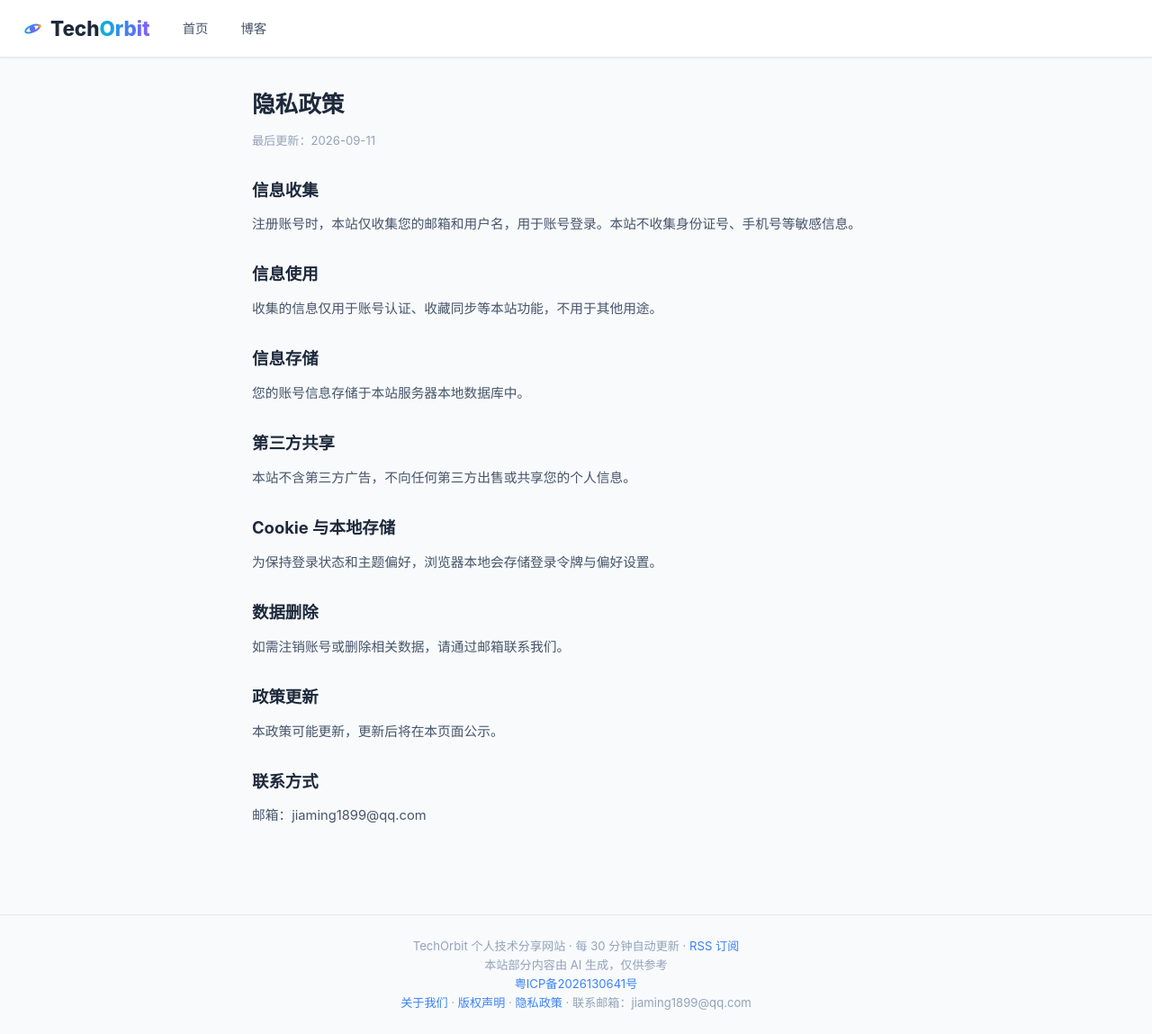
After one commit to jiaming-lng/news-aggregator, a Flask app: page /privacy in a window 1280 px wide. The commit adds this page. Shown: the whole page at 90% size. Run offline with Flask 3, Linux system fonts and the light colour scheme.

Commit message:
feat: 新增关于我们/版权声明/隐私政策页面，并加入全站页脚导航

```diff
--- a/backend/app.py
+++ b/backend/app.py
@@ -41,7 +41,7 @@ app = Flask(__name__, static_folder=FRONTEND_DIR, static_url_path='')
 CORS(app)
 
 # 静态资源版本号（修改静态文件时递增，用于缓存失效）
-ASSET_VERSION = '18'
+ASSET_VERSION = '19'
 
 # 管理员邮箱白名单（逗号分隔），注册时命中会自动授予管理员角色
 ADMIN_EMAILS = {
@@ -367,6 +367,24 @@ def blog_detail(post_id):
 def admin_blog():
     """博客管理页面（纯前端壳，数据接口由 require_admin 保护）"""
     return send_from_directory(TEMPLATES_DIR, 'admin-blog.html')
+
+
+@app.route('/about')
+def about_page():
+    """关于我们"""
+    return send_from_directory(TEMPLATES_DIR, 'about.html')
+
+
+@app.route('/copyright')
+def copyright_page():
+    """版权声明"""
+    return send_from_directory(TEMPLATES_DIR, 'copyright.html')
+
+
+@app.route('/privacy')
+def privacy_page():
+    """隐私政策"""
+    return send_from_directory(TEMPLATES_DIR, 'privacy.html')
 
 
 # ============================================================
--- a/frontend/css/style.css
+++ b/frontend/css/style.css
@@ -791,6 +791,43 @@ a:hover { color: var(--accent-hover); }
   margin-top: 40px;
 }
 
+/* ---- 静态说明页（关于 / 版权 / 隐私） ---- */
+.static-page {
+  max-width: 760px;
+  margin: 0 auto;
+  padding: 32px 20px 48px;
+  color: var(--text-secondary);
+}
+.static-page h1 {
+  font-size: 1.6rem;
+  font-weight: 800;
+  color: var(--text-primary);
+  margin: 0 0 8px;
+}
+.static-page .static-date {
+  color: var(--text-muted);
+  font-size: 0.82rem;
+  margin-bottom: 24px;
+}
+.static-page h2 {
+  font-size: 1.15rem;
+  font-weight: 700;
+  color: var(--text-primary);
+  margin: 28px 0 10px;
+}
+.static-page p,
+.static-page li {
+  font-size: 0.92rem;
+  line-height: 1.8;
+  margin: 8px 0;
+}
+.static-page ul {
+  padding-left: 20px;
+}
+.static-page a {
+  color: var(--accent);
+}
+
 /* ---- 管理后台样式 ---- */
 .admin-wrapper {
   max-width: 1280px;
--- a/frontend/templates/admin-blog.html
+++ b/frontend/templates/admin-blog.html
@@ -6,7 +6,7 @@
   <meta name="viewport" content="width=device-width, initial-scale=1.0">
   <title>博客管理 - TechOrbit</title>
   <meta name="robots" content="noindex, nofollow">
-  <link rel="stylesheet" href="/css/style.css?v=17">
+  <link rel="stylesheet" href="/css/style.css?v=19">
   <link rel="icon" href="/favicon.svg" type="image/svg+xml">
 </head>
 <body>
--- a/frontend/templates/admin.html
+++ b/frontend/templates/admin.html
@@ -7,7 +7,7 @@
   <title>管理后台 - TechOrbit</title>
   <meta name="description" content="TechOrbit 管理后台">
   <meta name="robots" content="noindex, nofollow">
-  <link rel="stylesheet" href="/css/style.css?v=17">
+  <link rel="stylesheet" href="/css/style.css?v=19">
   <link rel="icon" href="/favicon.svg" type="image/svg+xml">
 </head>
 <body>
--- a/frontend/templates/article-detail.html
+++ b/frontend/templates/article-detail.html
@@ -6,7 +6,7 @@
   <meta name="viewport" content="width=device-width, initial-scale=1.0">
   <title>文章详情 - TechOrbit</title>
   <meta name="description" content="TechOrbit 文章详情页">
-  <link rel="stylesheet" href="/css/style.css?v=17">
+  <link rel="stylesheet" href="/css/style.css?v=19">
   <link rel="icon" href="/favicon.svg" type="image/svg+xml">
 </head>
 <body>
@@ -111,6 +111,7 @@
   <p>TechOrbit 个人技术分享网站 · 每 30 分钟自动更新</p>
   <p>本站部分内容由 AI 生成，仅供参考</p>
   <p><a href="https://beian.miit.gov.cn/" target="_blank" rel="noopener">粤ICP备2026130641号</a></p>
+  <p><a href="/about">关于我们</a> · <a href="/copyright">版权声明</a> · <a href="/privacy">隐私政策</a> · 联系邮箱：jiaming1899@qq.com</p>
 </footer>
 
 <div class="toast" id="toast" role="alert" aria-live="polite" aria-atomic="true"></div>
--- a/frontend/templates/blog-detail.html
+++ b/frontend/templates/blog-detail.html
@@ -6,7 +6,7 @@
   <meta name="viewport" content="width=device-width, initial-scale=1.0">
   <title>文章 - TechOrbit 博客</title>
   <meta name="description" content="TechOrbit 博客 - 原创技术文章与开发经验分享">
-  <link rel="stylesheet" href="/css/style.css?v=17">
+  <link rel="stylesheet" href="/css/style.css?v=19">
   <link rel="icon" href="/favicon.svg" type="image/svg+xml">
 </head>
 <body>
@@ -45,6 +45,7 @@
   <p>TechOrbit 个人技术分享网站 · 博客</p>
   <p>本站部分内容由 AI 生成，仅供参考</p>
   <p><a href="https://beian.miit.gov.cn/" target="_blank" rel="noopener">粤ICP备2026130641号</a></p>
+  <p><a href="/about">关于我们</a> · <a href="/copyright">版权声明</a> · <a href="/privacy">隐私政策</a> · 联系邮箱：jiaming1899@qq.com</p>
 </footer>
 
 <div class="toast" id="toast" role="alert" aria-live="polite" aria-atomic="true"></div>
--- a/frontend/templates/blog.html
+++ b/frontend/templates/blog.html
@@ -6,7 +6,7 @@
   <meta name="viewport" content="width=device-width, initial-scale=1.0">
   <title>博客 - TechOrbit | 原创技术文章</title>
   <meta name="description" content="TechOrbit 博客 - 分享技术见解、开发经验和行业思考。">
-  <link rel="stylesheet" href="/css/style.css?v=17">
+  <link rel="stylesheet" href="/css/style.css?v=19">
   <link rel="icon" href="/favicon.svg" type="image/svg+xml">
 </head>
 <body>
@@ -61,6 +61,7 @@
   <p>TechOrbit 个人技术分享网站 · 博客</p>
   <p>本站部分内容由 AI 生成，仅供参考</p>
   <p><a href="https://beian.miit.gov.cn/" target="_blank" rel="noopener">粤ICP备2026130641号</a></p>
+  <p><a href="/about">关于我们</a> · <a href="/copyright">版权声明</a> · <a href="/privacy">隐私政策</a> · 联系邮箱：jiaming1899@qq.com</p>
 </footer>
 
 <div class="toast" id="toast" role="alert" aria-live="polite" aria-atomic="true"></div>
--- a/frontend/templates/favorites.html
+++ b/frontend/templates/favorites.html
@@ -6,7 +6,7 @@
   <meta name="viewport" content="width=device-width, initial-scale=1.0">
   <title>我的收藏 - TechOrbit</title>
   <meta name="description" content="TechOrbit 我的收藏文章列表">
-  <link rel="stylesheet" href="/css/style.css?v=17">
+  <link rel="stylesheet" href="/css/style.css?v=19">
   <link rel="icon" href="/favicon.svg" type="image/svg+xml">
 </head>
 <body>
@@ -91,6 +91,7 @@
   <p>TechOrbit 个人技术分享网站 · 每 30 分钟自动更新</p>
   <p>本站部分内容由 AI 生成，仅供参考</p>
   <p><a href="https://beian.miit.gov.cn/" target="_blank" rel="noopener">粤ICP备2026130641号</a></p>
+  <p><a href="/about">关于我们</a> · <a href="/copyright">版权声明</a> · <a href="/privacy">隐私政策</a> · 联系邮箱：jiaming1899@qq.com</p>
 </footer>
 
 <div class="toast" id="toast" role="alert" aria-live="polite" aria-atomic="true"></div>
--- a/frontend/templates/index.html
+++ b/frontend/templates/index.html
@@ -157,6 +157,7 @@
   <p>TechOrbit 个人技术分享网站 · 每 30 分钟自动更新 · <a href="/rss.xml">RSS 订阅</a></p>
   <p>本站部分内容由 AI 生成，仅供参考</p>
   <p><a href="https://beian.miit.gov.cn/" target="_blank" rel="noopener">粤ICP备2026130641号</a></p>
+  <p><a href="/about">关于我们</a> · <a href="/copyright">版权声明</a> · <a href="/privacy">隐私政策</a> · 联系邮箱：jiaming1899@qq.com</p>
 </footer>
 
 <!-- Toast 提示 -->
--- /dev/null
+++ b/frontend/templates/privacy.html
@@ -0,0 +1,64 @@
+<!DOCTYPE html>
+<html lang="zh-CN" data-theme="light">
+<head>
+  <meta charset="UTF-8">
+  <script>document.documentElement.dataset.theme = localStorage.getItem('technews-theme') || (matchMedia('(prefers-color-scheme: dark)').matches ? 'dark' : 'light');</script>
+  <meta name="viewport" content="width=device-width, initial-scale=1.0">
+  <title>隐私政策 - TechOrbit</title>
+  <meta name="description" content="TechOrbit 隐私政策：说明我们如何收集、使用和保护您的个人信息。">
+  <link rel="alternate" type="application/rss+xml" title="TechOrbit RSS" href="/rss.xml">
+  <link rel="icon" href="/favicon.svg" type="image/svg+xml">
+  <link rel="stylesheet" href="/css/style.css?v=19">
+</head>
+<body>
+  <a class="skip-link" href="#mainContent">跳转到主要内容</a>
+  <header class="header">
+    <div class="header-inner">
+      <a href="/" class="logo" aria-label="TechOrbit 首页">
+        <svg class="logo-icon" width="24" height="24" viewBox="0 0 24 24" fill="none" aria-hidden="true"><defs><linearGradient id="orbit-ring" x1="3" y1="4" x2="21" y2="20" gradientUnits="userSpaceOnUse"><stop stop-color="#06b6d4"/><stop offset="0.5" stop-color="#3b82f6"/><stop offset="1" stop-color="#8b5cf6"/></linearGradient><linearGradient id="orbit-core" x1="8" y1="8" x2="16" y2="16" gradientUnits="userSpaceOnUse"><stop stop-color="#3b82f6"/><stop offset="1" stop-color="#8b5cf6"/></linearGradient></defs><ellipse cx="12" cy="12" rx="8.4" ry="3.4" stroke="url(#orbit-ring)" stroke-width="2" transform="rotate(-22 12 12)"/><circle cx="12" cy="12" r="3.2" fill="url(#orbit-core)"/><circle cx="19.8" cy="8.9" r="1.8" fill="#f59e0b"/></svg>
+        <span class="logo-text">Tech<span class="logo-accent">Orbit</span></span>
+      </a>
+      <nav class="nav-tabs" aria-label="页面导航">
+        <a href="/" class="nav-back-link">首页</a>
+        <a href="/blog" class="nav-back-link">博客</a>
+      </nav>
+    </div>
+  </header>
+
+  <main class="static-page" id="mainContent">
+    <h1>隐私政策</h1>
+    <p class="static-date">最后更新：2026-09-11</p>
+
+    <h2>信息收集</h2>
+    <p>注册账号时，本站仅收集您的邮箱和用户名，用于账号登录。本站不收集身份证号、手机号等敏感信息。</p>
+
+    <h2>信息使用</h2>
+    <p>收集的信息仅用于账号认证、收藏同步等本站功能，不用于其他用途。</p>
+
+    <h2>信息存储</h2>
+    <p>您的账号信息存储于本站服务器本地数据库中。</p>
+
+    <h2>第三方共享</h2>
+    <p>本站不含第三方广告，不向任何第三方出售或共享您的个人信息。</p>
+
+    <h2>Cookie 与本地存储</h2>
+    <p>为保持登录状态和主题偏好，浏览器本地会存储登录令牌与偏好设置。</p>
+
+    <h2>数据删除</h2>
+    <p>如需注销账号或删除相关数据，请通过邮箱联系我们。</p>
+
+    <h2>政策更新</h2>
+    <p>本政策可能更新，更新后将在本页面公示。</p>
+
+    <h2>联系方式</h2>
+    <p>邮箱：jiaming1899@qq.com</p>
+  </main>
+
+  <footer class="footer">
+    <p>TechOrbit 个人技术分享网站 · 每 30 分钟自动更新 · <a href="/rss.xml">RSS 订阅</a></p>
+    <p>本站部分内容由 AI 生成，仅供参考</p>
+    <p><a href="https://beian.miit.gov.cn/" target="_blank" rel="noopener">粤ICP备2026130641号</a></p>
+    <p><a href="/about">关于我们</a> · <a href="/copyright">版权声明</a> · <a href="/privacy">隐私政策</a> · 联系邮箱：jiaming1899@qq.com</p>
+  </footer>
+</body>
+</html>
```
Also changed, not shown: frontend/templates/about.html (added, +56 -0 lines), frontend/templates/copyright.html (added, +53 -0 lines).
